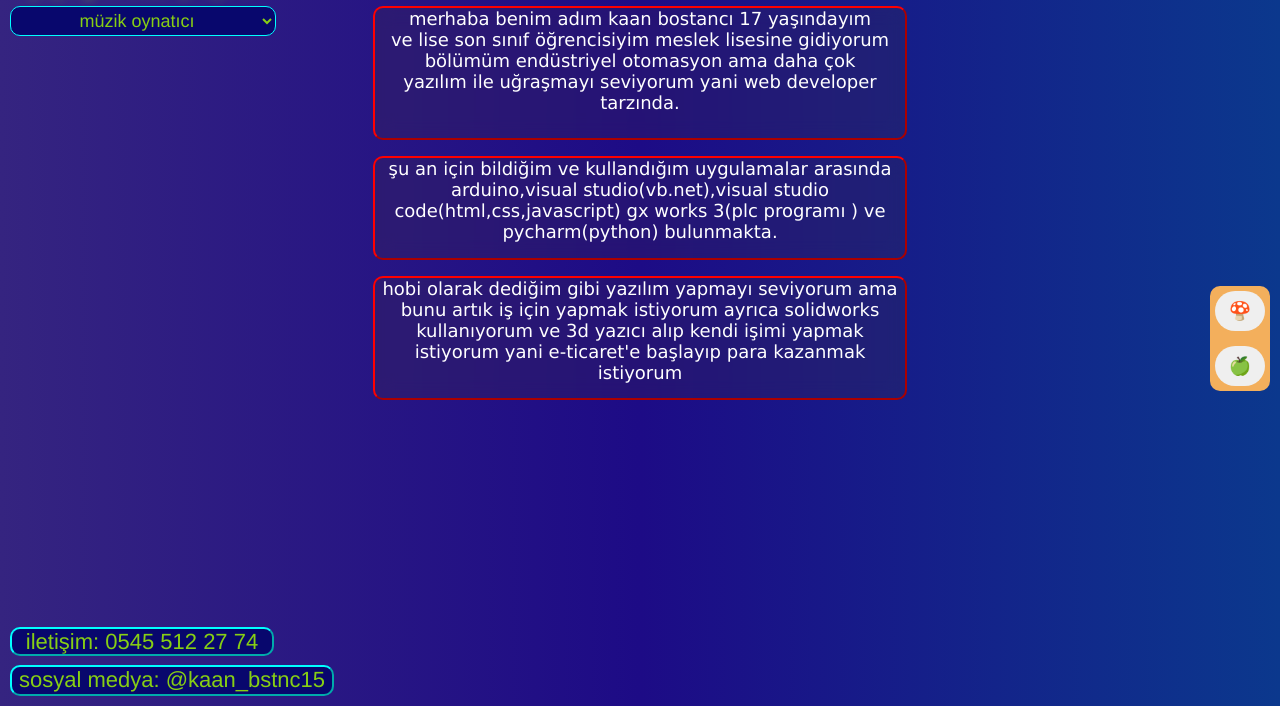
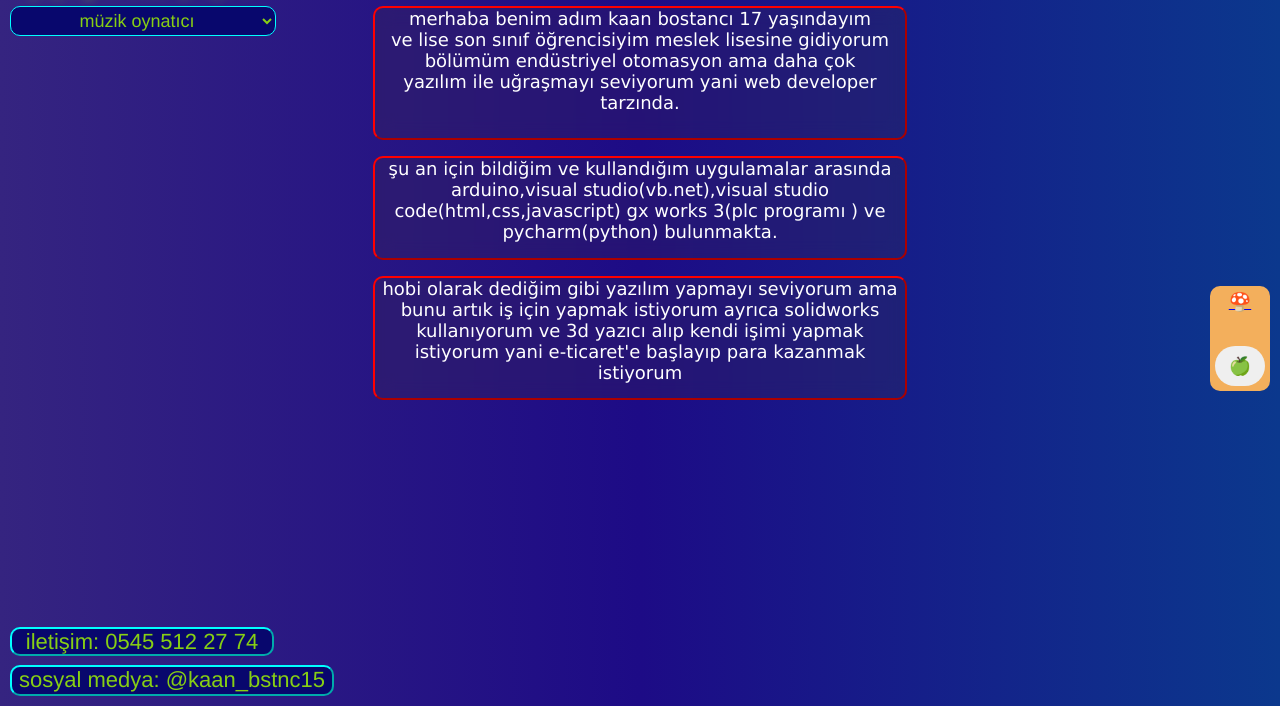
Before and after one commit to PxWert/hakk-mda, a plain HTML site: page index.html in a window 1280 px wide. Shown: the part 94-800 px from the top of the page. Drawn offline with Linux system fonts and the light colour scheme.

Commit message:
Update index.html

```diff
--- a/index.html
+++ b/index.html
@@ -15,9 +15,7 @@
 <div class="butonlar">
 
 
- <a href="https://www.instagram.com/kaan_bstnc15/">
- <button class="instagram">🍄</button>
- </a>
+<a href="https://www.instagram.com/kaan_bstnc15/" target="_blank" class="instagram">🍄</a>
 
  <a href="whatsapp://send?phone=+905455122774">
  <button class="whatsapp" >🍏</button>
```
